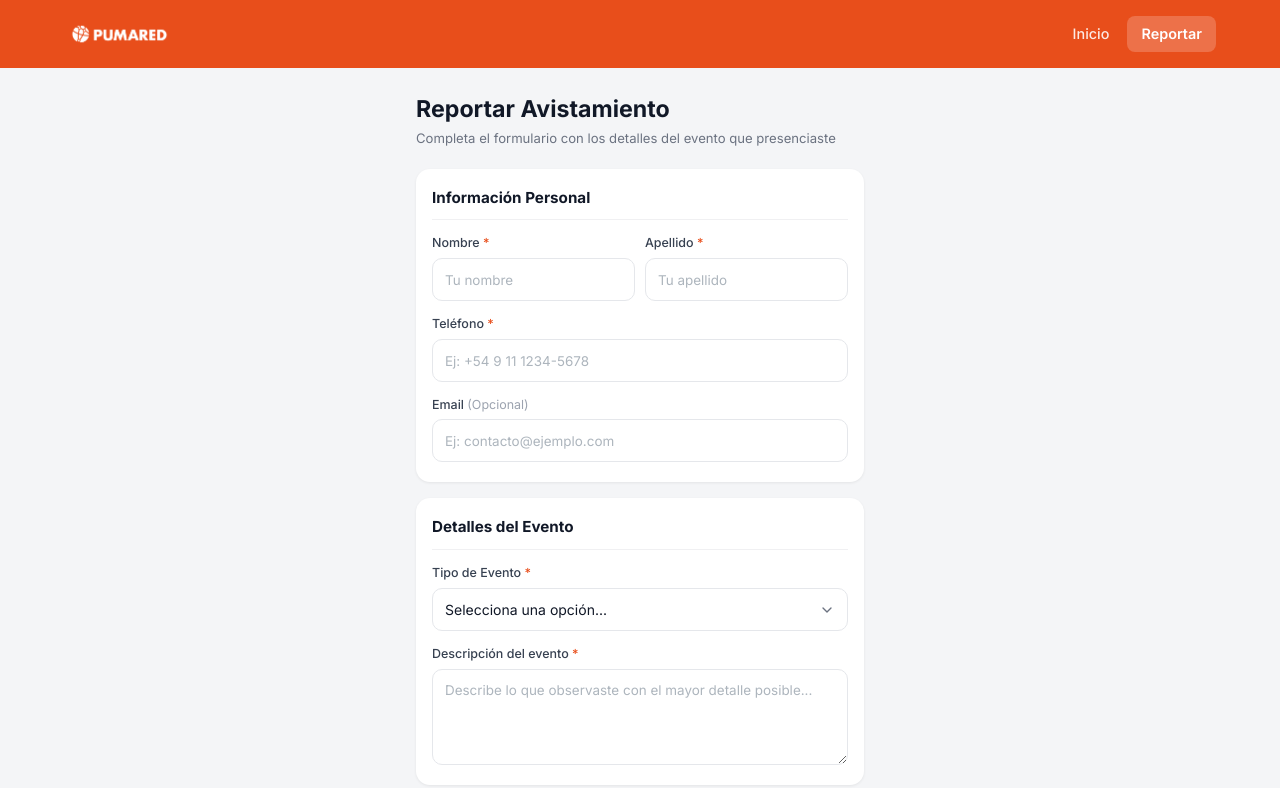
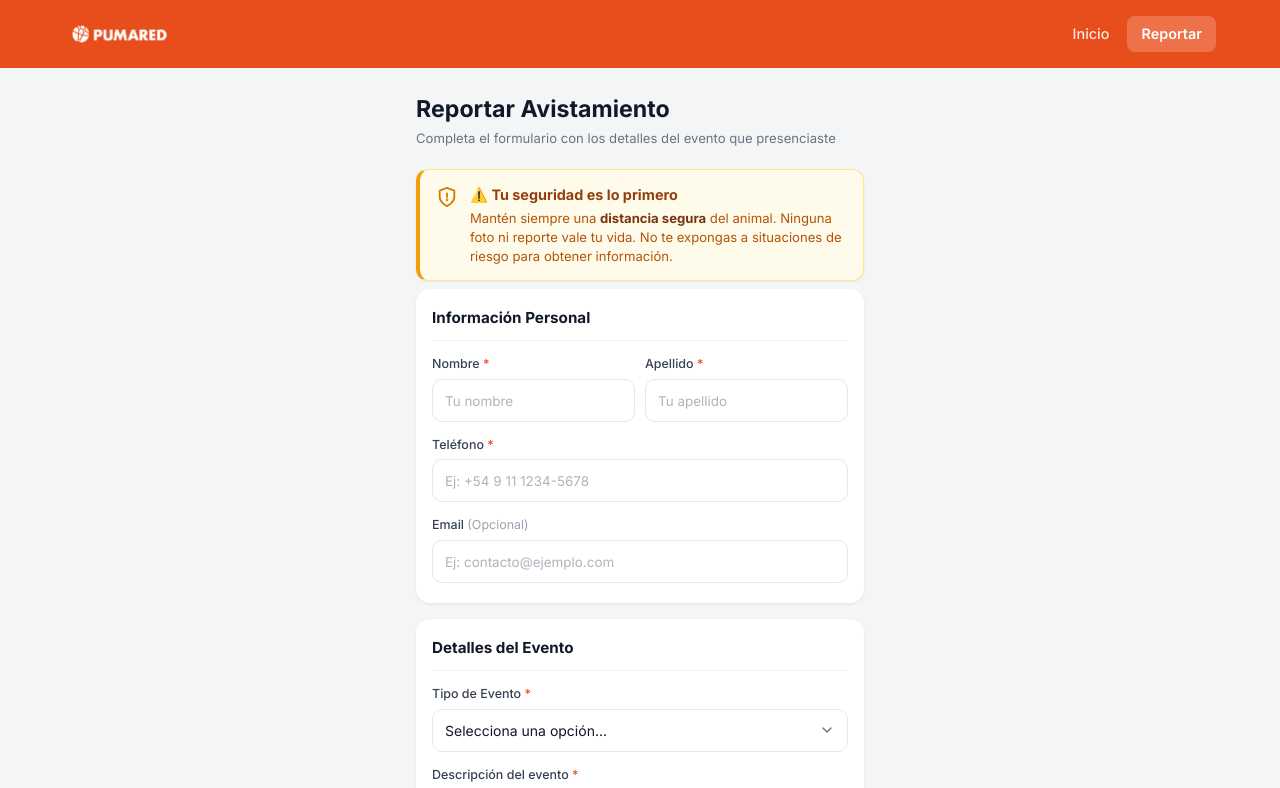
Before and after one commit to DiegoBottegoni/pumakawa-red-frontend, a React (Vite) app: page /reportar in a window 1280 px wide. Shown: the top 788 px of the page. Built offline with nearby package versions, Linux system fonts and the light colour scheme.

Commit message:
aviso de seguridad

```diff
--- a/src/components/ReportFrom/ReportForm.css
+++ b/src/components/ReportFrom/ReportForm.css
@@ -90,6 +90,54 @@
   display: flex;
   flex-direction: column;
   gap: 16px;
+}
+
+/* ---------- Safety Warning Banner ---------- */
+.rf-safety-warning {
+  display: flex;
+  gap: 12px;
+  background: #fffbeb;
+  border: 1.5px solid #fde68a;
+  border-left: 4px solid #f59e0b;
+  border-radius: 12px;
+  padding: 14px 16px;
+  margin-bottom: 8px;
+  box-shadow: 0 1px 3px rgba(0, 0, 0, 0.05);
+  align-items: flex-start;
+}
+
+.rf-safety-icon {
+  color: #d97706;
+  flex-shrink: 0;
+  display: flex;
+  align-items: center;
+  justify-content: center;
+  padding-top: 2px;
+}
+
+.rf-safety-content {
+  display: flex;
+  flex-direction: column;
+  gap: 4px;
+}
+
+.rf-safety-title {
+  font-size: 0.9rem;
+  font-weight: 700;
+  color: #92400e;
+  margin: 0;
+}
+
+.rf-safety-text {
+  font-size: 0.82rem;
+  color: #b45309;
+  line-height: 1.45;
+  margin: 0;
+}
+
+.rf-safety-text strong {
+  font-weight: 700;
+  color: #78350f;
 }
 
 /* ---------- Section card ---------- */
--- a/src/components/ReportFrom/ReportForm.jsx
+++ b/src/components/ReportFrom/ReportForm.jsx
@@ -55,6 +55,15 @@ const IconSend = () => (
     stroke="currentColor" strokeWidth="2.2" strokeLinecap="round" strokeLinejoin="round">
     <line x1="22" y1="2" x2="11" y2="13" />
     <polygon points="22 2 15 22 11 13 2 9 22 2" />
+  </svg>
+);
+
+const IconShield = () => (
+  <svg width="22" height="22" viewBox="0 0 24 24" fill="none"
+    stroke="currentColor" strokeWidth="2" strokeLinecap="round" strokeLinejoin="round">
+    <path d="M12 22s8-4 8-10V5l-8-3-8 3v7c0 6 8 10 8 10z" />
+    <line x1="12" y1="8" x2="12" y2="12" />
+    <circle cx="12" cy="15" r="0.5" fill="currentColor" />
   </svg>
 );
 
@@ -205,6 +214,21 @@ const ReportForm = () => {
             <p className="rf-subtitle">
               Completa el formulario con los detalles del evento que presenciaste
             </p>
+          </div>
+
+          {/* ── Safety Warning ── */}
+          <div className="rf-safety-warning" role="alert">
+            <div className="rf-safety-icon">
+              <IconShield />
+            </div>
+            <div className="rf-safety-content">
+              <p className="rf-safety-title">⚠️ Tu seguridad es lo primero</p>
+              <p className="rf-safety-text">
+                Mantén siempre una <strong>distancia segura</strong> del animal.
+                Ninguna foto ni reporte vale tu vida.
+                No te expongas a situaciones de riesgo para obtener información.
+              </p>
+            </div>
           </div>
 
           <form className="rf-form" onSubmit={handleSubmit} noValidate>
```
